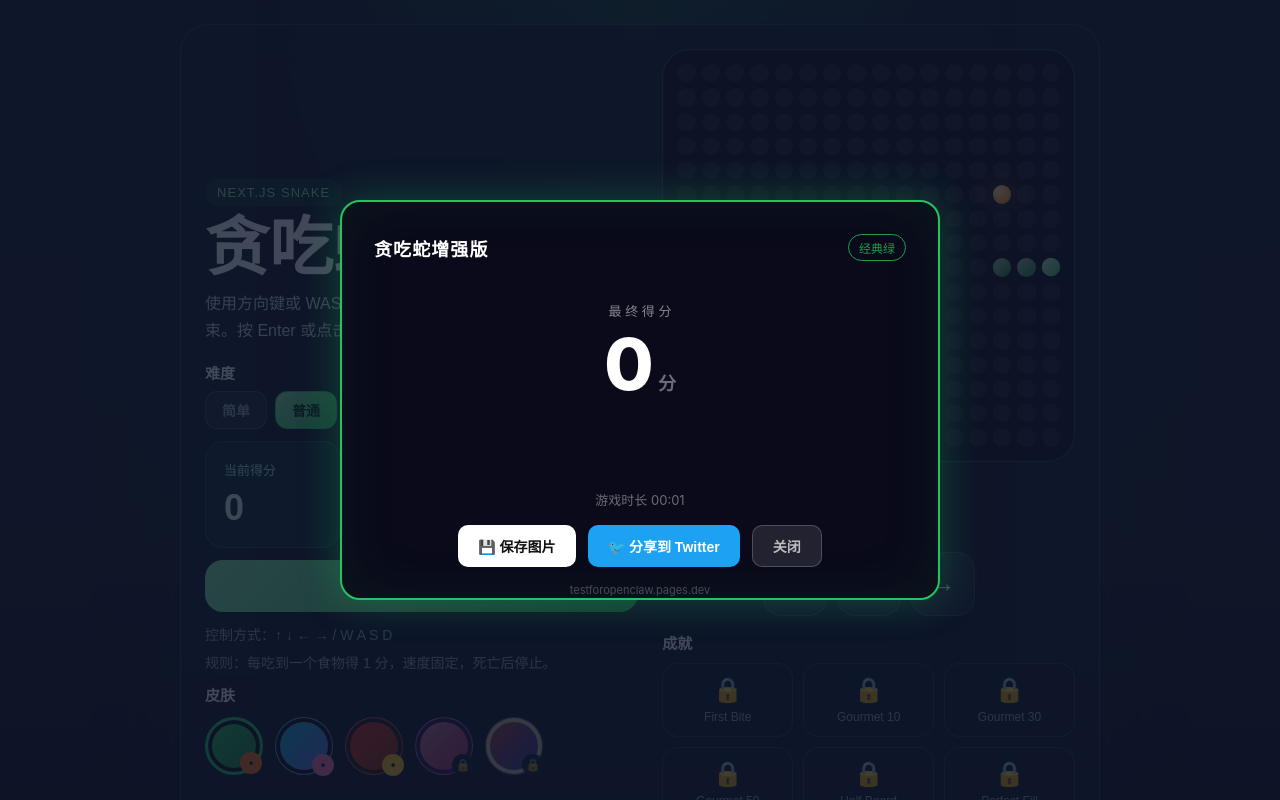
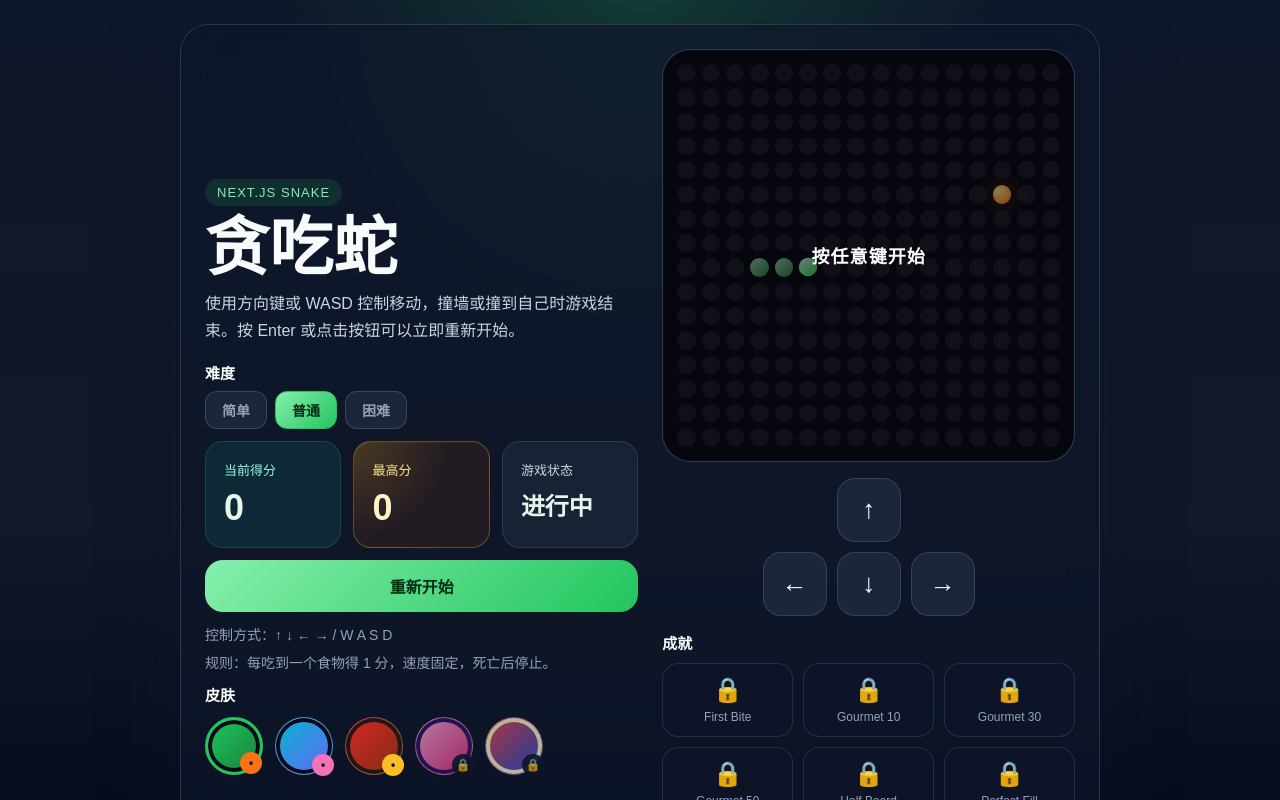
Before and after one commit to christinajgbu-oss/testforopenclaw, a Next.js app: page / in a window 1280 px wide. Shown: the top 800 px of the page. Built offline with nearby package versions, Linux system fonts and the light colour scheme.

Commit message:
fix: P1 UX - idle state before game starts + modal title fix

```diff
--- a/src/components/SnakeGame/ShareCard.tsx
+++ b/src/components/SnakeGame/ShareCard.tsx
@@ -109,7 +109,7 @@ export function ShareCard({
             letterSpacing: '0.06em',
           }}
         >
-          贪吃蛇增强版
+          本局结束
         </span>
         <span
           style={{
--- a/src/components/SnakeGame/SnakeGame.tsx
+++ b/src/components/SnakeGame/SnakeGame.tsx
@@ -19,6 +19,7 @@ export function SnakeGame() {
     bonusFood,
     difficulty,
     food,
+    gameStatus,
     highScore,
     isGameOver,
     previousHighScore,
@@ -356,6 +357,7 @@ export function SnakeGame() {
               background: 'var(--board-bg)',
               border: '1px solid rgba(71, 85, 105, 0.65)',
               boxShadow: 'inset 0 0 0 1px rgba(255,255,255,0.03)',
+              position: 'relative',
             }}
           >
             <div
@@ -371,6 +373,27 @@ export function SnakeGame() {
             >
               {board}
             </div>
+            {gameStatus === 'idle' && (
+              <div
+                onClick={() => turnSnake('RIGHT')}
+                style={{
+                  position: 'absolute',
+                  inset: 0,
+                  display: 'flex',
+                  alignItems: 'center',
+                  justifyContent: 'center',
+                  background: 'rgba(0,0,0,0.45)',
+                  borderRadius: 28,
+                  fontSize: 18,
+                  fontWeight: 700,
+                  color: '#fff',
+                  letterSpacing: '0.06em',
+                  cursor: 'pointer',
+                }}
+              >
+                按任意键开始
+              </div>
+            )}
           </div>
 
           <div
--- a/src/components/SnakeGame/types.ts
+++ b/src/components/SnakeGame/types.ts
@@ -183,6 +183,7 @@ export type GameState = {
   highScore: number;
   previousHighScore: number;
   isGameOver: boolean;
+  gameStatus: 'idle' | 'running' | 'gameover';
 };
 
 export const GRID_SIZE = 16;
@@ -211,6 +212,8 @@ export const OPPOSITE_DIRECTION: Record<Direction, Direction> = {
   RIGHT: 'LEFT',
 };
 
+export type GameStatus = 'idle' | 'running' | 'gameover';
+
 export function isSkinUnlocked(
   skinId: SkinId,
   achievements: AchievementStore,
--- a/src/components/SnakeGame/useSnakeGame.ts
+++ b/src/components/SnakeGame/useSnakeGame.ts
@@ -303,6 +303,7 @@ export function createInitialGameState(
     highScore,
     previousHighScore: highScore,
     isGameOver: false,
+    gameStatus: 'idle',
   };
 }
 
@@ -333,6 +334,7 @@ const SERVER_INITIAL_STATE: GameState = {
   highScore: 0,
   previousHighScore: 0,
   isGameOver: false,
+  gameStatus: 'idle',
 };
 
 export function useSnakeGame() {
@@ -416,8 +418,18 @@ export function useSnakeGame() {
 
   const turnSnake = useCallback((nextDirection: Direction) => {
     setGameState((currentState) => {
+      // Start game from idle
+      if (currentState.gameStatus === 'idle') {
+        return {
+          ...currentState,
+          gameStatus: 'running',
+          queuedDirection: nextDirection,
+        };
+      }
+
       if (
         currentState.isGameOver ||
+        currentState.gameStatus === 'gameover' ||
         nextDirection === OPPOSITE_DIRECTION[currentState.direction]
       ) {
         return currentState;
@@ -437,10 +449,15 @@ export function useSnakeGame() {
   const tick = useEffectEvent(() => {
     setGameState((currentState) => {
       const nextState = syncHighScoreOnGameOver(advanceGame(currentState));
-      const achievementResult = applyAchievementUpdate(currentState, nextState);
+      // Ensure gameStatus reflects game over
+      const finalState =
+        nextState.isGameOver && currentState.gameStatus !== 'gameover'
+          ? { ...nextState, gameStatus: 'gameover' as const }
+          : nextState;
+      const achievementResult = applyAchievementUpdate(currentState, finalState);
       const feedback = getSnakeGameFeedback(
         currentState,
-        nextState,
+        finalState,
         achievementResult.hasNewUnlock,
       );
 
@@ -466,26 +483,33 @@ export function useSnakeGame() {
 
   useEffect(() => {
     const handleKeyDown = (event: KeyboardEvent) => {
-      const key = event.key.toLowerCase();
-
-      if (key === 'arrowup' || key === 'w') {
-        turnSnake('UP');
+      // From gameover, Enter resets to idle
+      if (event.key === 'Enter' && gameState.gameStatus === 'gameover') {
+        resetGame();
+        return;
       }
 
-      if (key === 'arrowdown' || key === 's') {
-        turnSnake('DOWN');
-      }
-
-      if (key === 'arrowleft' || key === 'a') {
-        turnSnake('LEFT');
-      }
-
-      if (key === 'arrowright' || key === 'd') {
-        turnSnake('RIGHT');
-      }
-
-      if (event.key === 'Enter' && gameState.isGameOver) {
-        resetGame();
+      // Direction controls also start the game from idle
+      const key = event.key.toLowerCase();
+      if (
+        key === 'arrowup' ||
+        key === 'arrowdown' ||
+        key === 'arrowleft' ||
+        key === 'arrowright' ||
+        key === 'w' ||
+        key === 'a' ||
+        key === 's' ||
+        key === 'd'
+      ) {
+        turnSnake(
+          key === 'arrowup' || key === 'w'
+            ? 'UP'
+            : key === 'arrowdown' || key === 's'
+              ? 'DOWN'
+              : key === 'arrowleft' || key === 'a'
+                ? 'LEFT'
+                : 'RIGHT',
+        );
       }
     };
 
@@ -494,12 +518,16 @@ export function useSnakeGame() {
     return () => {
       window.removeEventListener('keydown', handleKeyDown);
     };
-  }, [gameState.isGameOver, resetGame, turnSnake]);
+  }, [gameState.gameStatus, resetGame, turnSnake]);
 
   useEffect(() => {
     if (!previousIsGameOverRef.current && gameState.isGameOver) {
       setDurationSeconds(
         Math.floor((Date.now() - gameStartTimeRef.current) / 1_000),
+      );
+      // Transition to gameover status
+      setGameState((current) =>
+        current.isGameOver ? current : { ...current, gameStatus: 'gameover' },
       );
     }
 
@@ -507,7 +535,7 @@ export function useSnakeGame() {
   }, [gameState.isGameOver]);
 
   useEffect(() => {
-    if (gameState.isGameOver) {
+    if (gameState.gameStatus !== 'running') {
       return;
     }
 
@@ -518,7 +546,7 @@ export function useSnakeGame() {
     return () => {
       window.clearInterval(timer);
     };
-  }, [gameState.isGameOver, difficulty]);
+  }, [gameState.gameStatus, difficulty]);
 
   return {
     ...gameState,
```
Also changed, not shown: 1 other file (tests, documents, lock files or other folders).
